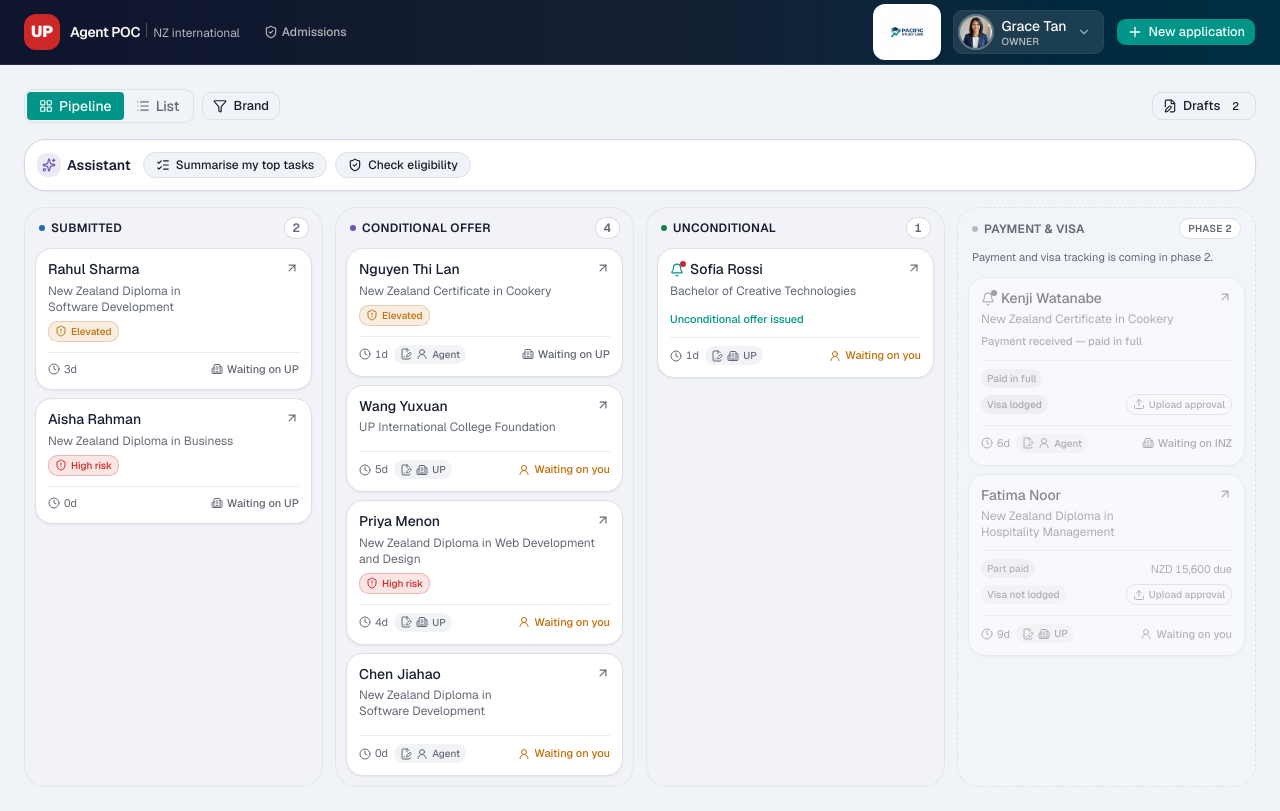
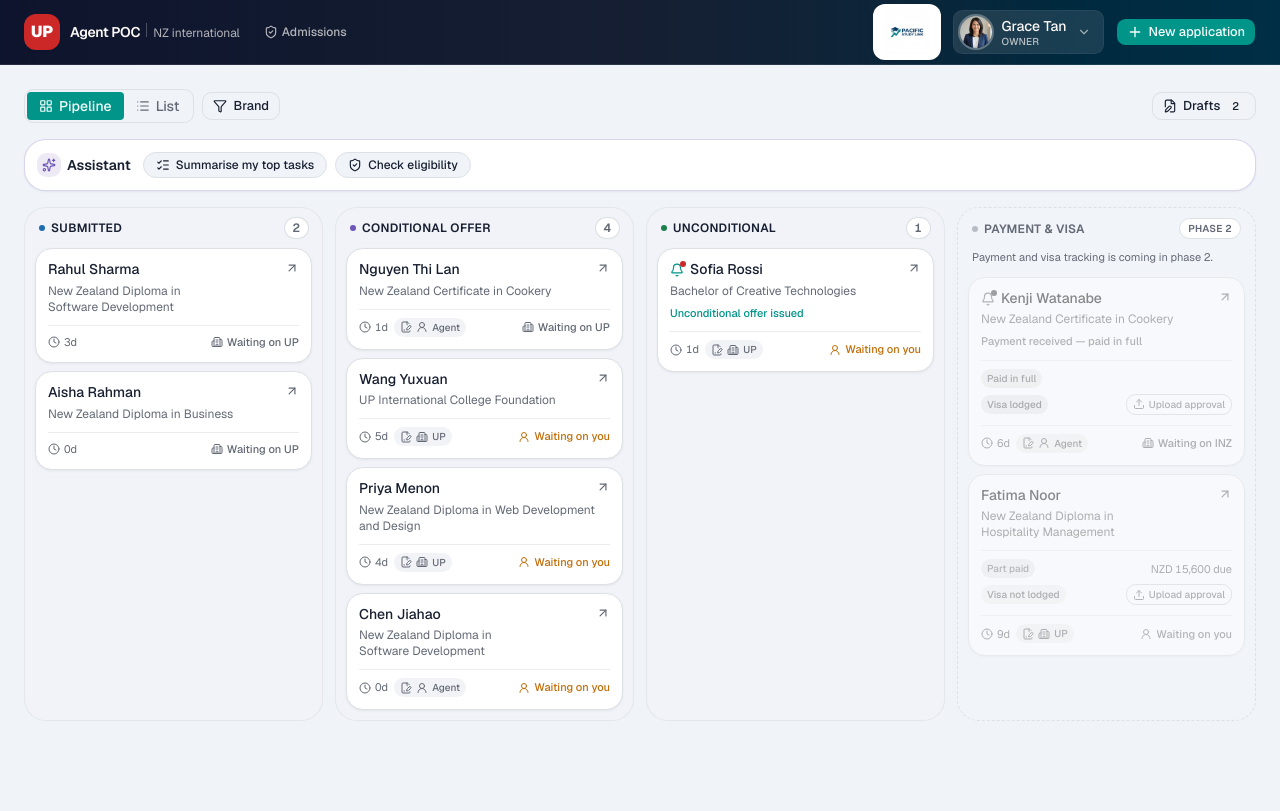
Before and after one commit to kostia-gif/up-international-enrolment, a Next.js app: page / in a window 1280 px wide. Built offline with nearby package versions, Linux system fonts and the light colour scheme.

Commit message:
Remove visa risk chip from dashboard cards

```diff
--- a/components/dashboard/stage-board.tsx
+++ b/components/dashboard/stage-board.tsx
@@ -8,11 +8,9 @@ import {
   Building2,
   Clock,
   FileSignature,
-  ShieldAlert,
   Upload,
   UserRound,
 } from 'lucide-react'
-import { RISK_META, visaRisk } from '@/lib/eligibility'
 import type { Application } from '@/lib/types'
 import { shortProgramme } from '@/lib/format'
 import {
@@ -53,26 +51,6 @@ function LooIssuerChip({ app }: { app: Application }) {
       <Icon className="size-3" aria-hidden />
       <span className="sr-only">Letter of Offer </span>
       {app.looIssuedBy === 'agent' ? 'Agent' : 'UP'}
-    </span>
-  )
-}
-
-function RiskChip({ app }: { app: Application }) {
-  const risk = visaRisk(app)
-  if (!risk || risk.level === 'low') return null
-  const high = risk.level === 'high'
-  return (
-    <span
-      title={`${RISK_META[risk.level].label} — ${risk.nationality}, ${risk.courseType}: ~${risk.approvalRate}% approved`}
-      className={cn(
-        'inline-flex items-center gap-1 rounded-md border px-1.5 py-0.5 text-[10px] font-medium',
-        high
-          ? 'border-destructive/25 bg-destructive/12 text-destructive'
-          : 'border-warning/25 bg-warning/12 text-warning',
-      )}
-    >
-      <ShieldAlert className="size-3" aria-hidden />
-      {RISK_META[risk.level].short}
     </span>
   )
 }
@@ -202,11 +180,6 @@ function Card({
       <p className="mt-1 text-xs text-muted-foreground text-pretty">
         {shortProgramme(app.course.programmeName)}
       </p>
-      {app.stage !== 'Payment & visa' && (
-        <div className="mt-1.5 flex">
-          <RiskChip app={app} />
-        </div>
-      )}
       {app.unseenUpdate && (
         <p className="mt-1.5 text-[11px] font-medium text-primary text-pretty">{app.unseenUpdate}</p>
       )}
```
